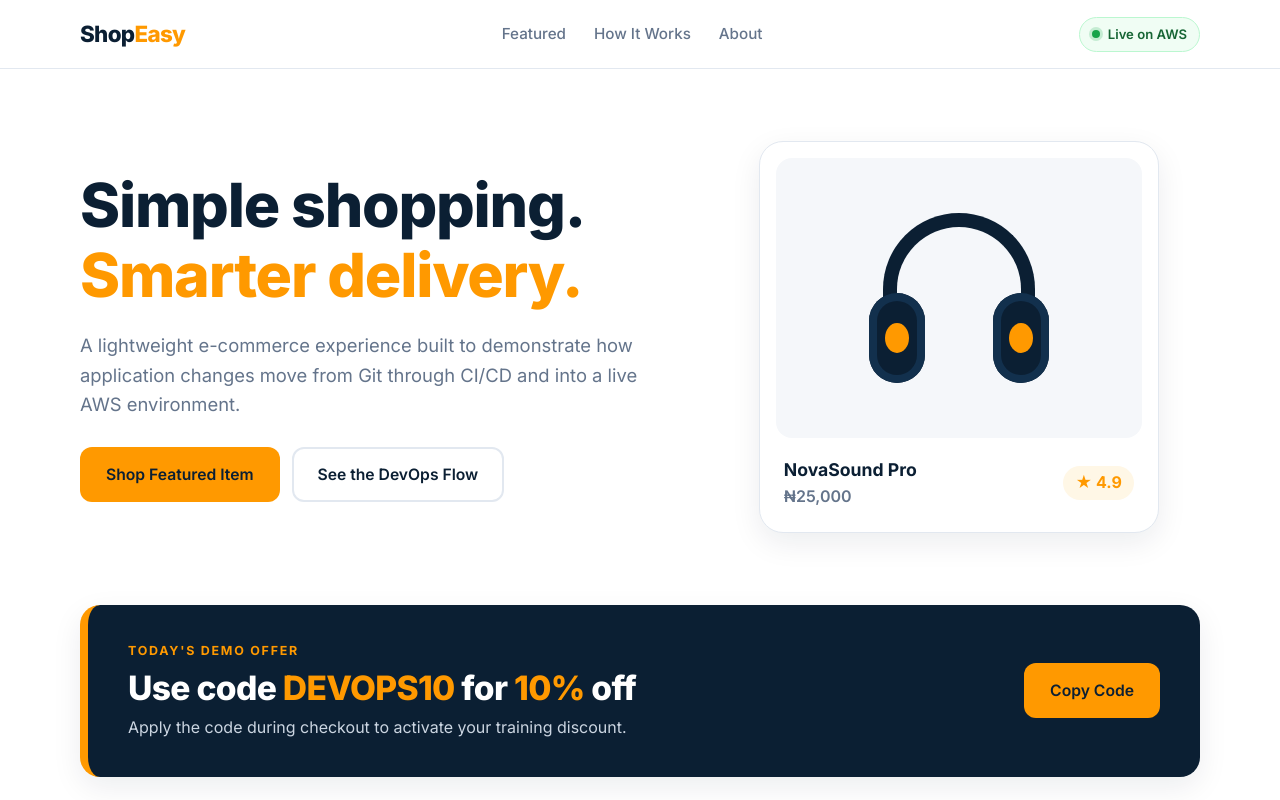
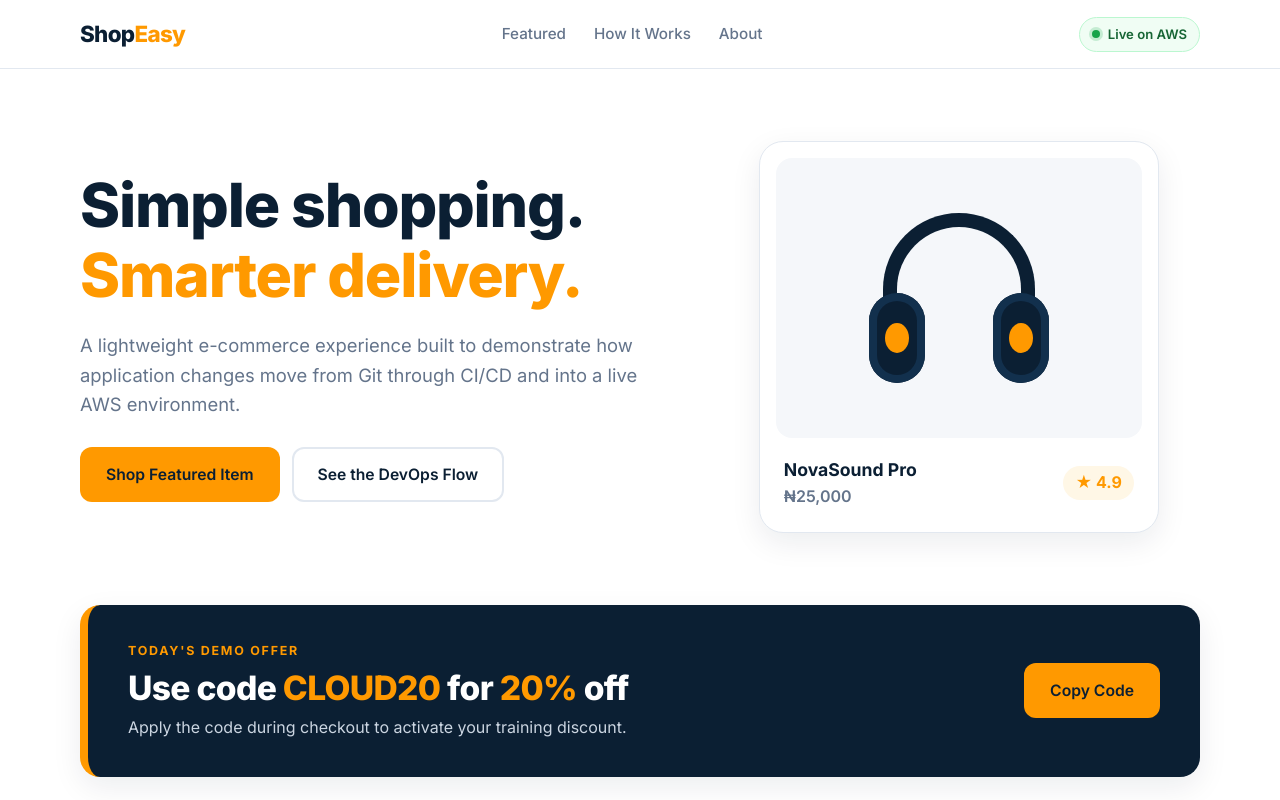
Before and after one commit to Abd-Rah-Man/shopeasy-devops-lab, a plain HTML site: page index.html in a window 1280 px wide. Shown: the top 800 px of the page. Drawn offline with Linux system fonts and the light colour scheme.

Commit message:
Update ShopEasy promotion to CLOUD20

```diff
--- a/app.js
+++ b/app.js
@@ -1,9 +1,9 @@
 // ShopEasy — checkout logic
 // ------------------------------------------------------------
 // LIVE DEMO: change these two lines, then update the banner in index.html.
-const VALID_CODE = "DEVOPS10";
+const VALID_CODE = "CLOUD20";
 const BASE_PRICE = 25000;
-const DISCOUNT_RATE = 0.10;
+const DISCOUNT_RATE = 0.20;
 // ------------------------------------------------------------
 
 // Grab the page elements we need
--- a/index.html
+++ b/index.html
@@ -73,7 +73,7 @@
         <div class="promo">
           <div>
             <p class="eyebrow">TODAY'S DEMO OFFER</p>
-            <h2 class="promo-title">Use code <span id="promo-code">DEVOPS10</span> for <span id="promo-percent">10%</span> off</h2>
+            <h2 class="promo-title">Use code <span id="promo-code">CLOUD20</span> for <span id="promo-percent">20%</span> off</h2>
             <p class="promo-text">Apply the code during checkout to activate your training discount.</p>
           </div>
           <button id="copy-btn" class="btn btn-primary" type="button">Copy Code</button>
```
